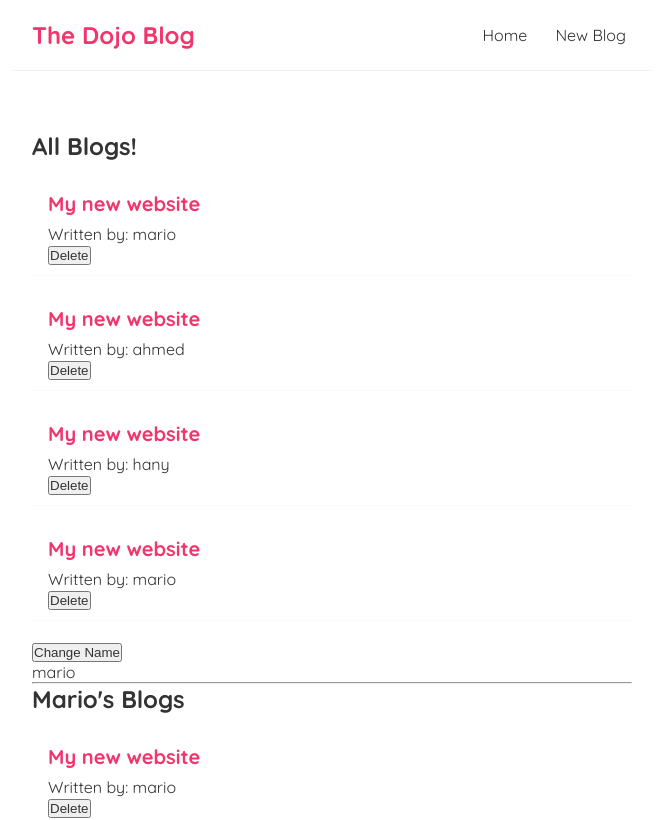
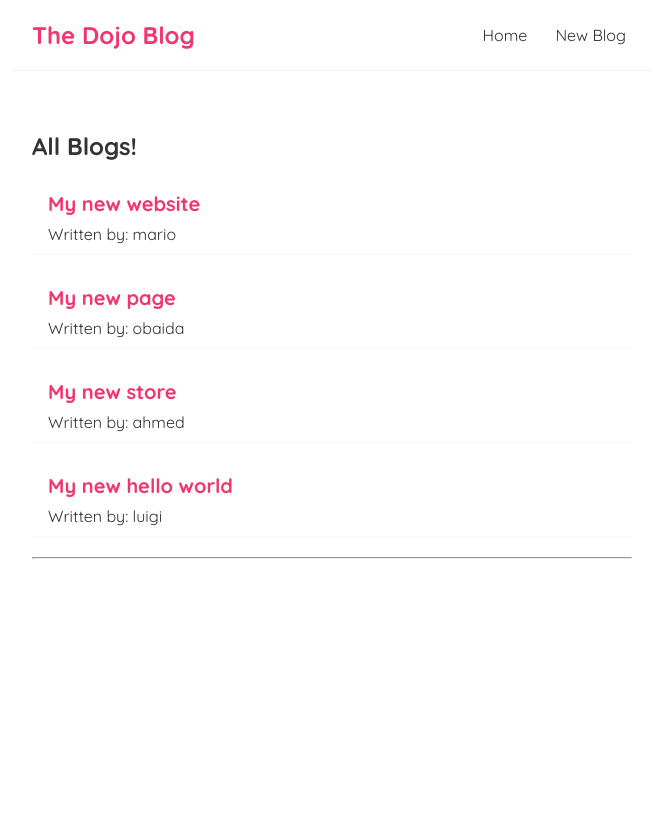
Before and after one commit to obaidash99/react-app, a React (Create React App) app: page / in a window 1280 px wide. Shown: the top 820 px of the page, without its empty margins (308-971 px from the left). Built offline with nearby package versions, Linux system fonts and the light colour scheme; data requests are answered from the project's data file.

Commit message:
fetch json

```diff
--- /dev/null
+++ b/data/db.json
@@ -0,0 +1,8 @@
+{
+	"blogs": [
+		{ "title": "My new website", "body": "Lorem ipsum...", "author": "mario", "id": 1 },
+		{ "title": "My new page", "body": "Lorem ipsum...", "author": "obaida", "id": 2 },
+		{ "title": "My new store", "body": "Lorem ipsum...", "author": "ahmed", "id": 3 },
+		{ "title": "My new hello world", "body": "Lorem ipsum...", "author": "luigi", "id": 4 }
+	]
+}
--- a/src/Home.js
+++ b/src/Home.js
@@ -5,19 +5,10 @@
 	// let name = 'Obaida';
 	// const [name, setName] = useState('Obaida');
 	// const [age, setAge] = useState(23);
-	const [blogs, setBlogs] = useState([
-		{ title: 'My new website', body: 'Lorem ipsum...', author: 'mario', id: 1 },
-		{ title: 'My new website', body: 'Lorem ipsum...', author: 'ahmed', id: 2 },
-		{ title: 'My new website', body: 'Lorem ipsum...', author: 'hany', id: 3 },
-		{ title: 'My new website', body: 'Lorem ipsum...', author: 'mario', id: 4 },
-	]);
+	const [blogs, setBlogs] = useState(null);
 
-	const [name, setName] = useState('mario');
+	// const [name, setName] = useState('mario');
 
-	const handleDelete = (id) => {
-		const newBlogs = blogs.filter((blog) => blog.id !== id);
-		setBlogs(newBlogs);
-	};
 
 	// const handleClick = () => {
 	// 	setName('Omar');
@@ -28,11 +19,21 @@
 	// 	console.log('Hello ' + name, e.target);
 	// };
 
+	// useEffect(() => {
+	// 	// fires on every render
+	// 	console.log('useEffect ran');
+	// 	console.log(name);
+	// }, [name]); // [] => to make it render once on first render and [name] => to make render when name is changed
+
 	useEffect(() => {
-		// fires on every render
-		console.log('useEffect ran');
-		console.log(name);
-	}, [name]); // [] => to make it render once on first render and [name] => to make render when name is changed
+		fetch('http://localhost:8000/blogs')
+			.then((response) => {
+				return response.json();
+			})
+			.then((data) => {
+				setBlogs(data);
+			});
+	}, []);
 
 	return (
 		<div className="home">
@@ -47,16 +48,17 @@
 			{/* <hr />
 			<hr /> */}
 
-			<BlogList blogs={blogs} title="All Blogs!" handleDelete={handleDelete} />
-			<button onClick={() => setName('luigi')}>Change Name</button>
-			<p>{name}</p>
+			{blogs && <BlogList blogs={blogs} title="All Blogs!"/>}
+			{/* waits for blogs to be true or has value of not null */}
+			{/* <button onClick={() => setName('luigi')}>Change Name</button>
+			<p>{name}</p> */}
 			<hr />
 
-			<BlogList
+			{/* <BlogList
 				blogs={blogs.filter((blog) => blog.author === 'mario')}
 				title="Mario's Blogs"
 				handleDelete={handleDelete}
-			/>
+			/> */}
 		</div>
 	);
 };
--- a/src/blogList.js
+++ b/src/blogList.js
@@ -1,4 +1,4 @@
-const BlogList = ({ blogs, title, handleDelete }) => {
+const BlogList = ({ blogs, title }) => {
 	// const blogs = props.blogs;
 	// const title = props.title;
 
@@ -9,7 +9,6 @@
 				<div className="blog-preview" key={blog.id}>
 					<h2>{blog.title}</h2>
 					<p>Written by: {blog.author}</p>
-					<button onClick={() => handleDelete(blog.id)}>Delete</button>
 				</div>
 			))}
 		</div>
```
